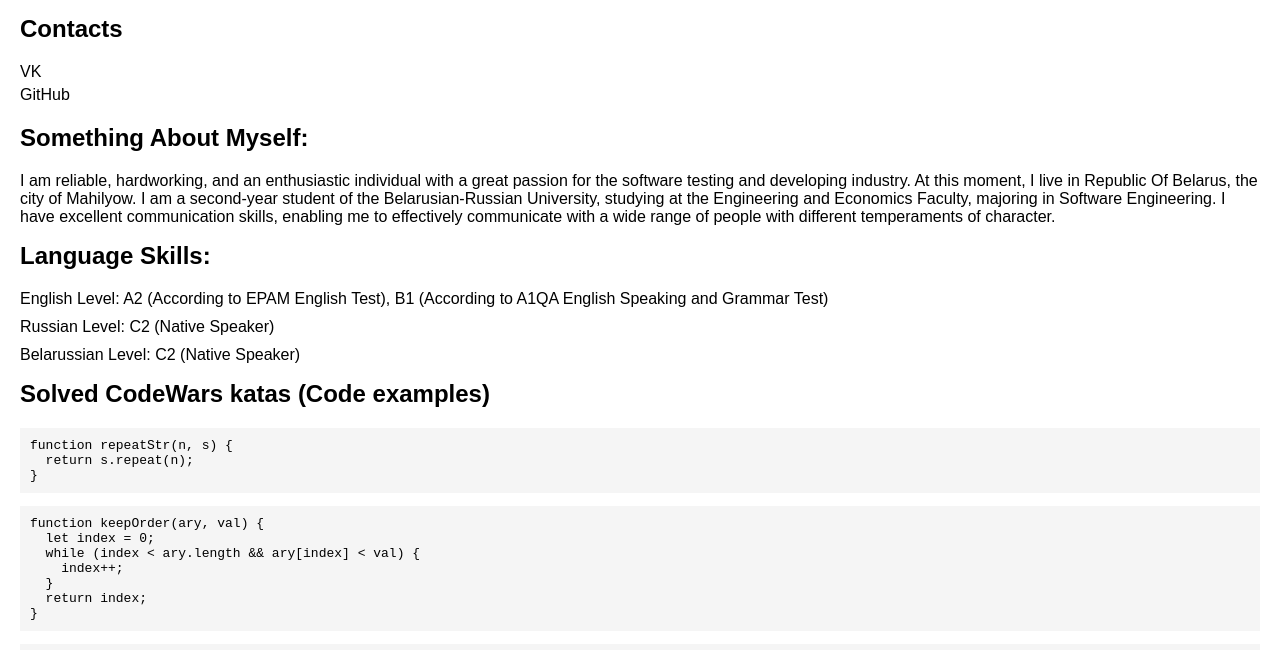
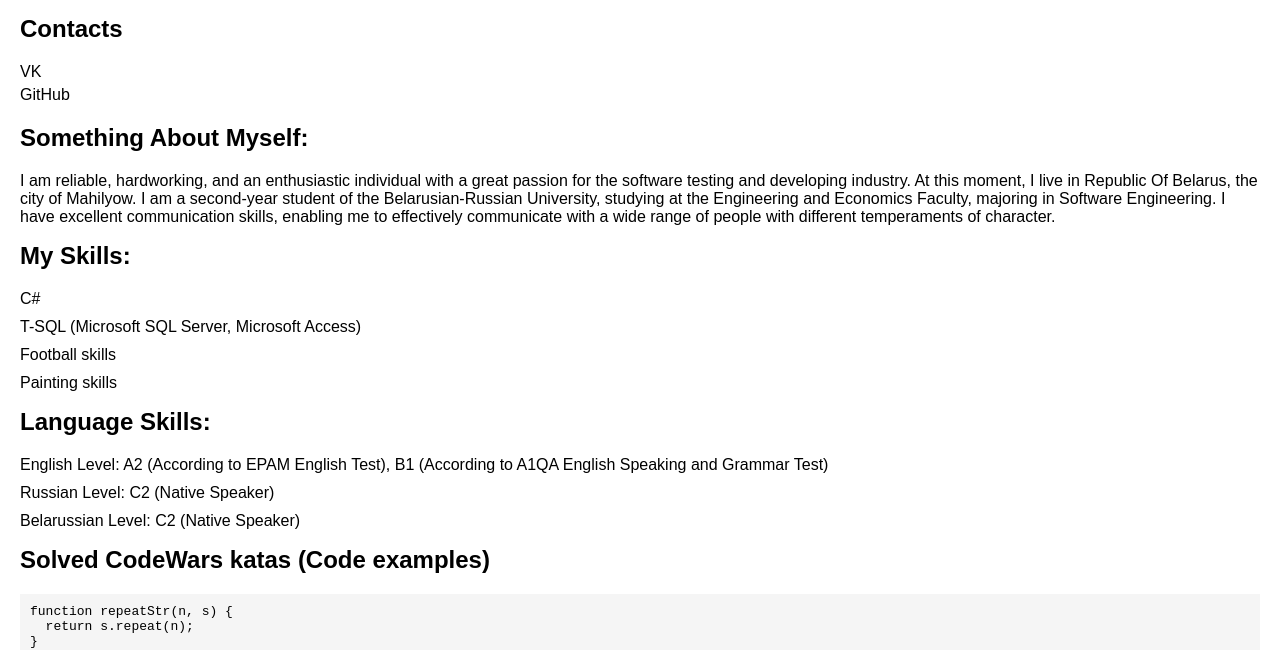
Before and after one commit to agarin6/cv.urban, a plain HTML site: page index.html in a window 1280 px wide. Shown: the part 158-808 px from the top of the page. Drawn offline with Linux system fonts and the light colour scheme.

Commit message:
feat: fix bug

```diff
--- a/index.html
+++ b/index.html
@@ -1,9 +1,12 @@
+<!DOCTYPE html>
+<html lang="en">
+
 <head>
   <meta charset="UTF-8">
   <meta name="viewport" content="width=device-width, initial-scale=1.0">
   <title>Curriculum Vitae - Sasha Zaloga</title>
   <style>
- body {
+    body {
       font-family: Arial, sans-serif;
       margin: 0;
       padding: 20px;
@@ -69,13 +72,15 @@
     <h2>Sasha Zaloga</h2>
     <h3>Age: 19</h3>
   </header>
- <section class="contacts">
+
+  <section class="contacts">
     <h2>Contacts</h2>
     <ul>
       <li><a href="https://vk.com/zaloga1998">VK</a></li>
       <li><a href="https://github.com/agarin6">GitHub</a></li>
     </ul>
   </section>
+
   <section>
     <h2>Something About Myself:</h2>
     <p>
@@ -84,6 +89,17 @@
       studying at the Engineering and Economics Faculty, majoring in Software Engineering.
       I have excellent communication skills, enabling me to effectively communicate with a wide range of people with different temperaments of character.
     </p>
+  </section>
+
+  <section class="skills">
+    <h2>My Skills:</h2>
+    <ul>
+      <li>C#</li>
+      <li>T-SQL (Microsoft SQL Server, Microsoft Access)</li>
+      <li>Football skills</li>
+      <li>Painting skills</li>
+    </ul>
+  </section>
 
   <section class="language">
     <h2>Language Skills:</h2>
@@ -93,6 +109,7 @@
       <li>Belarussian Level: C2 (Native Speaker)</li>
     </ul>
   </section>
+
   <section class="code-examples">
     <h2>Solved CodeWars katas (Code examples)</h2>
     <ul>
```
